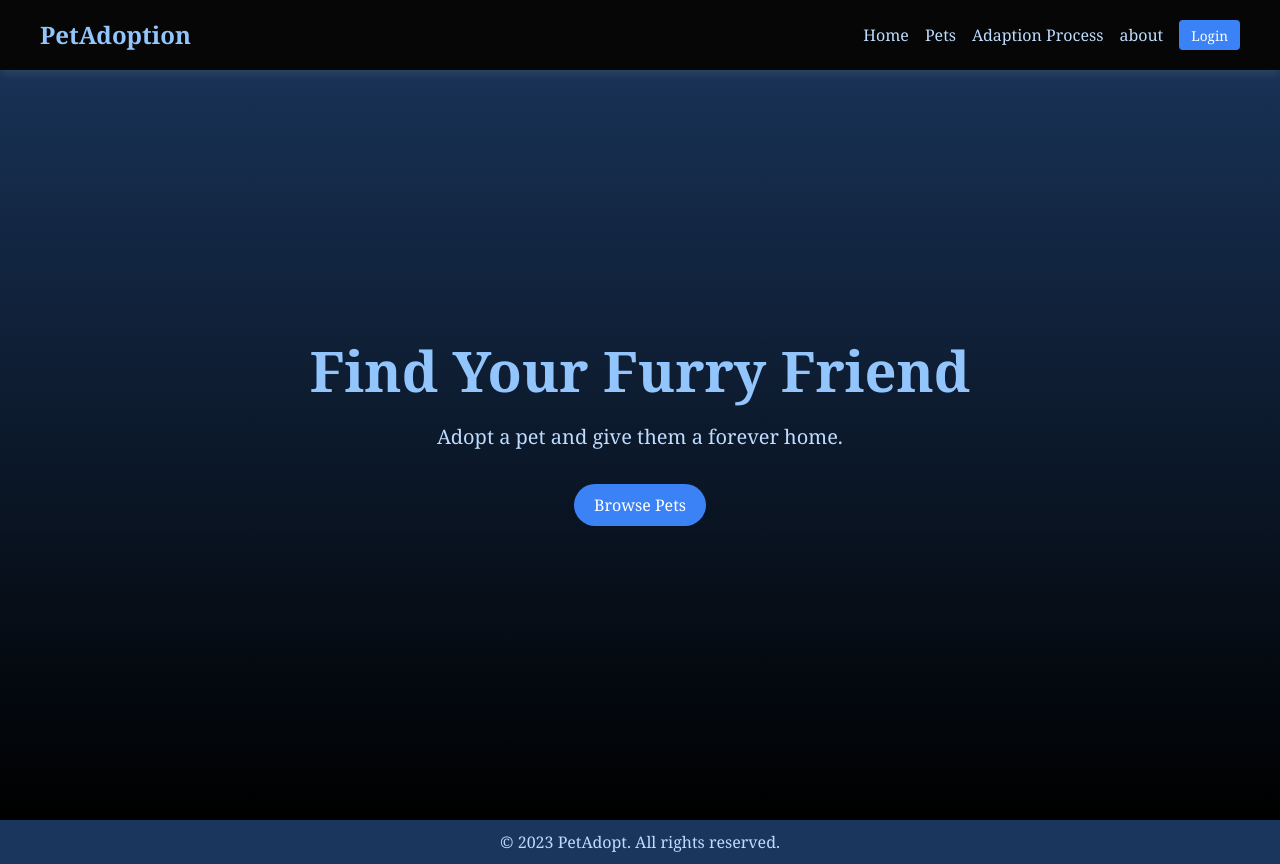
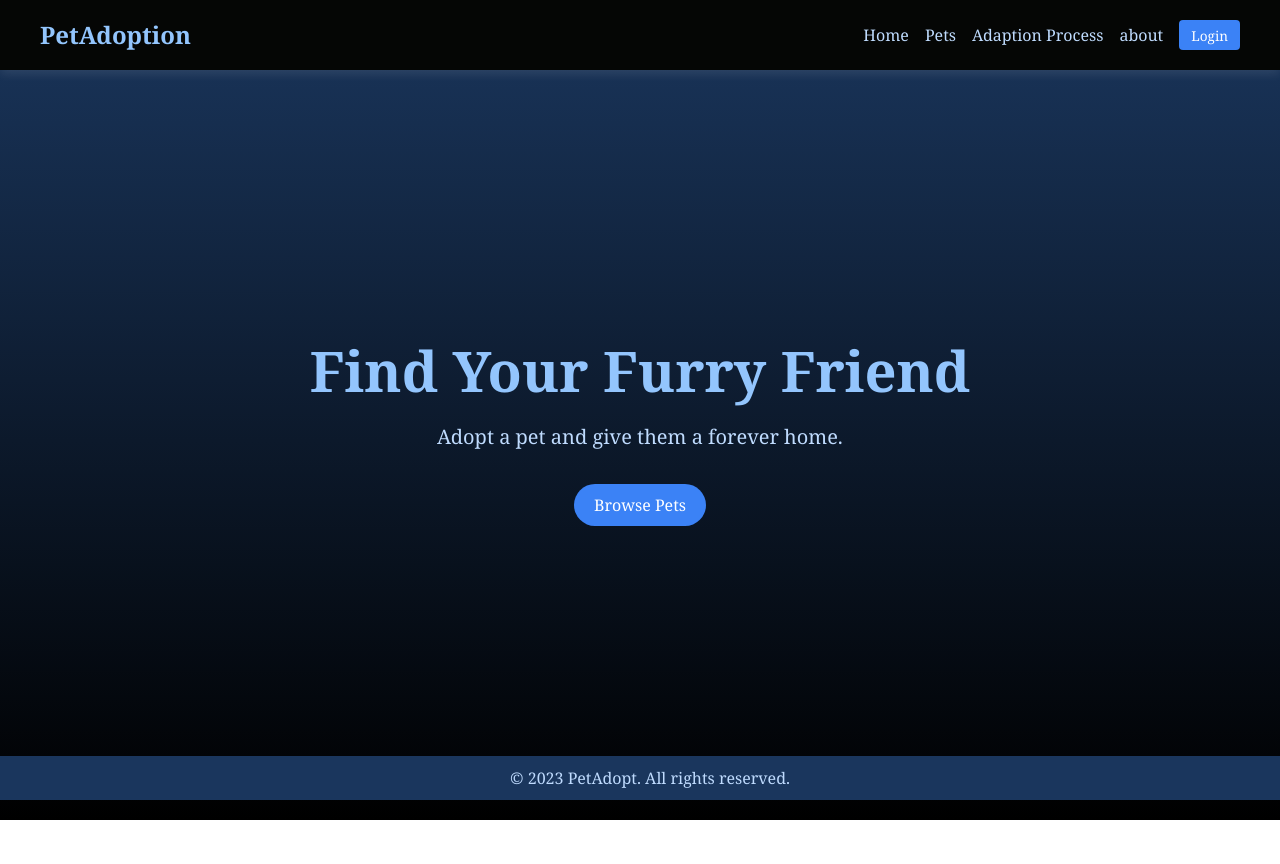
Before and after one commit to SugisivamArjunasamy/pet-adaption-front-end, a React (Vite) app in the folder React-Pet-Adaption/Pet-Adaption/: page / in a window 1280 px wide. After the commit the page ends 820 px from the top, so only its background shows below. Built offline with nearby package versions, Linux system fonts and the light colour scheme.

Commit message:
footer fix

```diff
--- a/React-Pet-Adaption/Pet-Adaption/src/components/pets.jsx
+++ b/React-Pet-Adaption/Pet-Adaption/src/components/pets.jsx
@@ -6,7 +6,7 @@ const PetList = () => {
   const [loading, setLoading] = useState(true);
 
   useEffect(() => {
-    axios.get("http://localhost:8080/api/pets")
+    axios.get("http://172.31.93.79:8080/api/pets")
       .then((response) => {
         setPets(response.data);
         setLoading(false);
--- a/React-Pet-Adaption/Pet-Adaption/src/styles.css
+++ b/React-Pet-Adaption/Pet-Adaption/src/styles.css
@@ -339,7 +339,9 @@ input:focus {
   padding: 10px;
   text-align: center;
   width: 100vw;
-  margin-top: auto;
+  position: fixed;
+  bottom: 0;
+  left: 0;
 }
 
 .footer-text {
```
